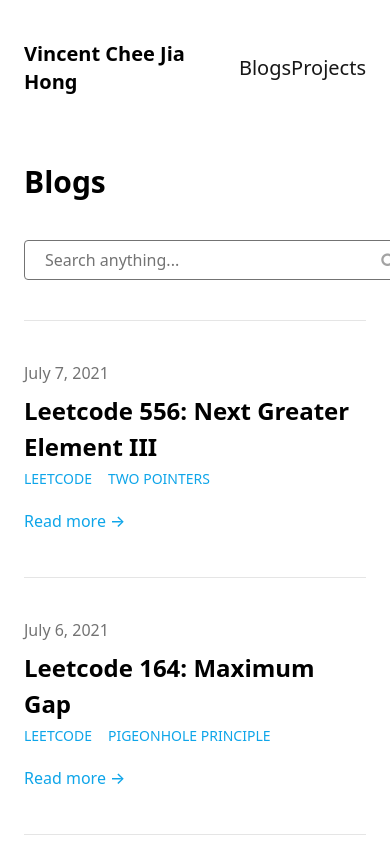
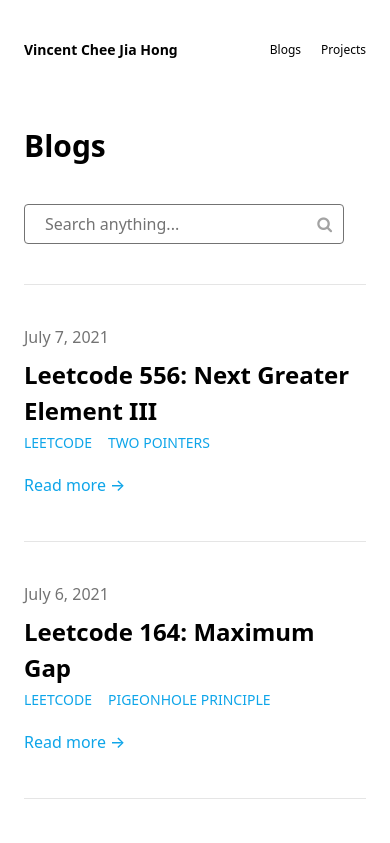
Before and after one commit to jhchee/jhchee.github.io, a Next.js app: page /blogs in a window 390 px wide. Shown: the top 843 px of the page. Built offline with nearby package versions, Linux system fonts and the light colour scheme; what @tailwindcss/typography would draw is missing.

Commit message:
fix mobile layout

```diff
--- a/components/LayoutWrapper.tsx
+++ b/components/LayoutWrapper.tsx
@@ -1,25 +1,20 @@
 import Head from "next/head";
 import Link from "next/link";
-import siteMetadata from '@/data/siteMetadata.json'
+import siteMetadata from "@/data/siteMetadata.json";
 import Footer from "@/components/Footer";
-import headerNavLinks from '@/data/headerNavLinks';
+import headerNavLinks from "@/data/headerNavLinks";
 
-interface LayoutProps { // pass across all layout
+interface LayoutProps {
+  // pass across all layout
   home?: boolean;
 }
 
-const LayoutWrapper: React.FC<LayoutProps> = ({
-  children,
-  home,
-}) => {
+const LayoutWrapper: React.FC<LayoutProps> = ({ children, home }) => {
   return (
     <div className="max-w-5xl mx-auto px-6 sm:px-8 md:px-6 lg:px-0">
       <Head>
         <link rel="icon" href="/favicon.ico" />
-        <meta
-          name="description"
-          content="Vincent Chee Jia Hong Blog"
-        />
+        <meta name="description" content="Vincent Chee Jia Hong Blog" />
         <meta name="og:title" content={siteMetadata.title} />
         <meta name="twitter:card" content="summary_large_image" />
       </Head>
@@ -27,24 +22,19 @@ const LayoutWrapper: React.FC<LayoutProps> = ({
         <div className="flex items-center justify-between sm:py-12 py-10 ">
           <Link href="/">
             <a className="flex items-center justify-between">
-              <div className="font-bold xl:text-3xl text-xl">
+              <div className="font-bold text-sm md:text-3xl">
                 {siteMetadata.author}
               </div>
             </a>
           </Link>
-          <div className="flex items-center space-x-10 md:space-x-7 ">
-            <div >
-              {headerNavLinks.map((link) => (
-                <Link
-                  key={link.title}
-                  href={link.href}
-                >
-                  <a className="font-medium text-xl text-gray-900 sm:p-4">
-                    {link.title}
-                  </a>
+          <div className="flex space-x-5 md:space-x-10 text-xs md:text-xl">
+            {headerNavLinks.map((link) => (
+              <div>
+                <Link key={link.title} href={link.href}>
+                  <a className="text-basetext-gray-900 sm:p-4">{link.title}</a>
                 </Link>
-              ))}
-            </div>
+              </div>
+            ))}
           </div>
         </div>
       </header>
--- a/pages/blogs/index.tsx
+++ b/pages/blogs/index.tsx
@@ -33,7 +33,7 @@ const Blog: React.FC<BlogProps> = ({
 
           <div className="container flex items-center mt-10">
             <div className="relative">
-              <input type="text" className="h-10 w-96 pr-8 pl-5 rounded focus:shadow focus:outline-none focus:ring-blue-400" onChange={search} placeholder="Search anything..." />
+              <input type="text" className="h-10 w-80 pr-8 pl-5 rounded focus:shadow focus:outline-none focus:ring-blue-400" onChange={search} placeholder="Search anything..." />
               <div className="absolute top-2 right-3"> <i className="fa fa-search text-gray-400 z-20 hover:text-gray-500"></i> </div>
             </div>
           </div>
--- a/pages/index.tsx
+++ b/pages/index.tsx
@@ -23,7 +23,7 @@ const Home: React.FC<HomeProps> = ({
         <title>{siteMetadata.title}</title>
       </Head>
       <article className="grid mt-10">
-        <div className="prose prose-lg place-self-center">
+        <div className="prose text-s md:text-normal md:prose-lg place-self-center tracking-tight">
           {jsx}
         </div>
       </article>
--- a/pages/posts/[slug].tsx
+++ b/pages/posts/[slug].tsx
@@ -20,7 +20,7 @@ const Post: React.FC<PostProps> = ({ postData }) => {
     <LayoutWrapper>
       <div className="xl:divide-y xl:divide-gray-200">
         <header className="xl:pb-6">
-          <div className="space-y-5 text-center">
+          <div className="space-y-1 md:space-y-5 text-center">
             <div>
               <PageTitle>{postData.title}</PageTitle>
             </div>
@@ -38,8 +38,8 @@ const Post: React.FC<PostProps> = ({ postData }) => {
             </div>
           </div>
         </header>
-        <article className="flex flex-col m-auto place-items-center">
-          <div className="prose prose-xl px-10 mt-10 font-medium tracking-tight">
+        <article className="w-fit">
+          <div className="prose mt-10 font-medium text-sm md:text-lg tracking-tight mx-auto">
             {jsx}
           </div>
         </article>
--- a/pages/projects/index.tsx
+++ b/pages/projects/index.tsx
@@ -32,7 +32,7 @@ const Project: React.FC<BlogProps> = ({
 
           <div className="container flex items-center mt-10">
             <div className="relative">
-              <input type="text" className="h-10 w-96 pr-8 pl-5 rounded focus:shadow focus:outline-none focus:ring-blue-400" onChange={search} placeholder="Search anything..." />
+              <input type="text" className="h-10 w-80 pr-8 pl-5 rounded focus:shadow focus:outline-none focus:ring-blue-400" onChange={search} placeholder="Search anything..." />
               <div className="absolute top-2 right-3"> <i className="fa fa-search text-gray-400 z-20 hover:text-gray-500"></i> </div>
             </div>
           </div>
```
